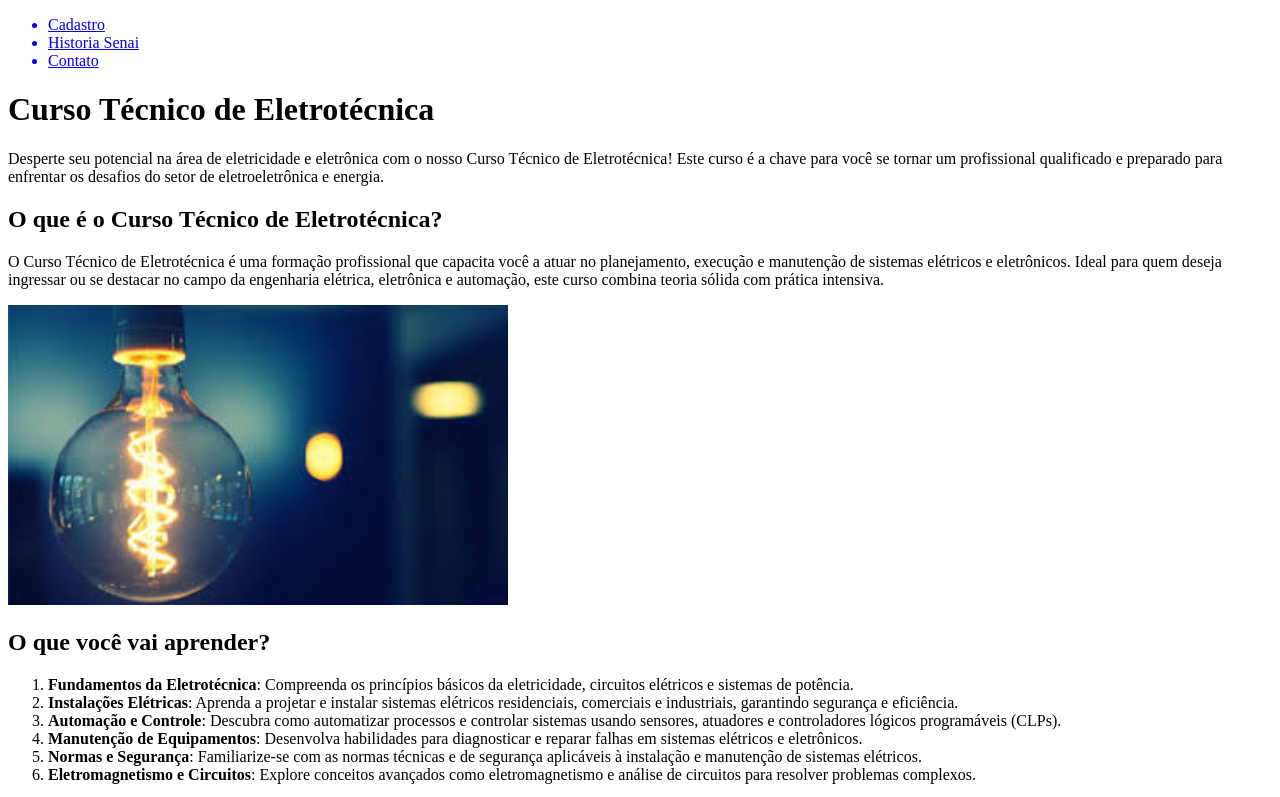
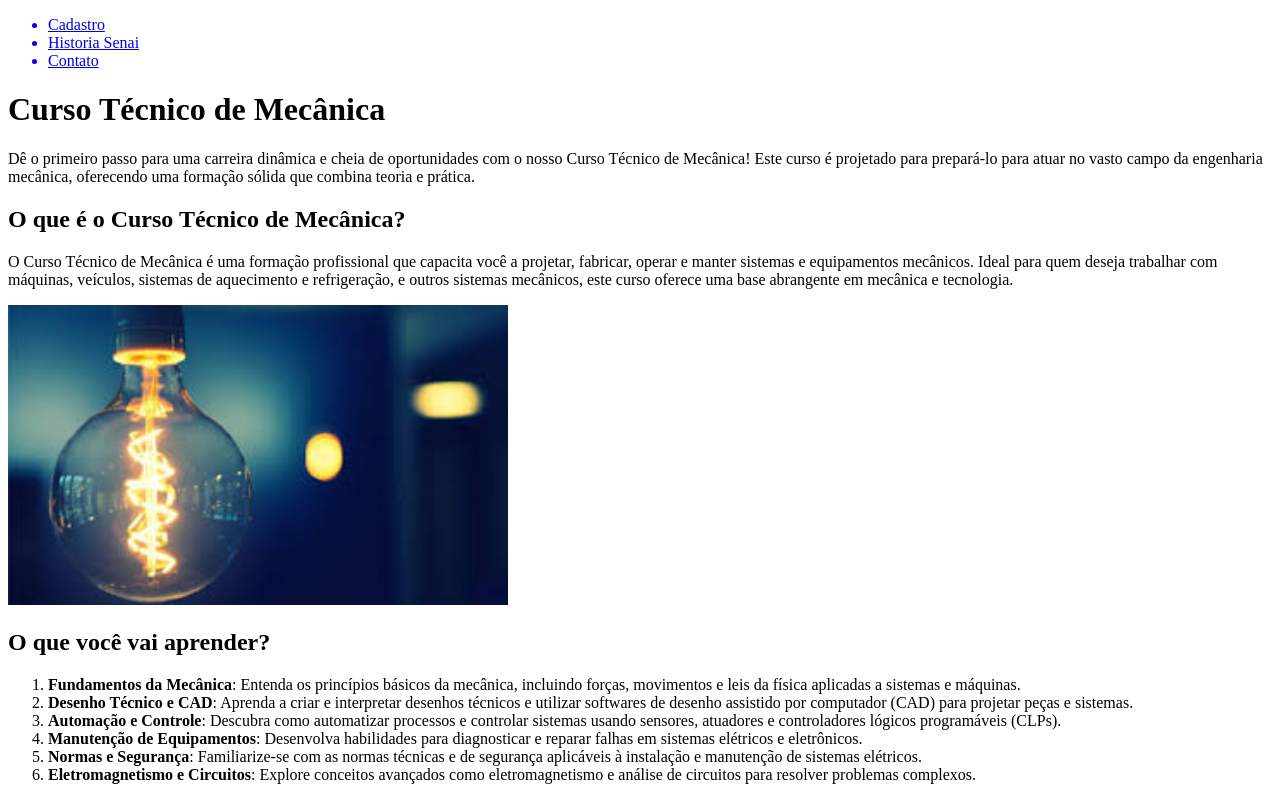
Before and after one commit to joaovwklein/DDS18, a plain HTML site: page sa01/mecanica.html in a window 1280 px wide. Shown: the top 797 px of the page. Drawn offline with Linux system fonts and the light colour scheme.

Commit message:
JavaScript

```diff
--- a/sa01/mecanica.html
+++ b/sa01/mecanica.html
@@ -17,15 +17,15 @@
     </div>
 
     <div class="conteudo">
-        <h1>Curso Técnico de Eletrotécnica</h1>
-        <p>Desperte seu potencial na área de eletricidade e eletrônica com o nosso Curso Técnico de Eletrotécnica! Este curso é a chave para você se tornar um profissional qualificado e preparado para enfrentar os desafios do setor de eletroeletrônica e energia.</p>
-        <h2>O que é o Curso Técnico de Eletrotécnica?</h2>
-        <p>O Curso Técnico de Eletrotécnica é uma formação profissional que capacita você a atuar no planejamento, execução e manutenção de sistemas elétricos e eletrônicos. Ideal para quem deseja ingressar ou se destacar no campo da engenharia elétrica, eletrônica e automação, este curso combina teoria sólida com prática intensiva.</p>
+        <h1>Curso Técnico de Mecânica</h1>
+        <p>Dê o primeiro passo para uma carreira dinâmica e cheia de oportunidades com o nosso Curso Técnico de Mecânica! Este curso é projetado para prepará-lo para atuar no vasto campo da engenharia mecânica, oferecendo uma formação sólida que combina teoria e prática.</p>
+        <h2>O que é o Curso Técnico de Mecânica?</h2>
+        <p>O Curso Técnico de Mecânica é uma formação profissional que capacita você a projetar, fabricar, operar e manter sistemas e equipamentos mecânicos. Ideal para quem deseja trabalhar com máquinas, veículos, sistemas de aquecimento e refrigeração, e outros sistemas mecânicos, este curso oferece uma base abrangente em mecânica e tecnologia.</p>
         <img src="imagens/eletrica.jfif" alt="Imagem lampada" width="500" height="300">
         <h2>O que você vai aprender?</h2>
         <ol>
-            <li><b>Fundamentos da Eletrotécnica</b>: Compreenda os princípios básicos da eletricidade, circuitos elétricos e sistemas de potência.</li>
-            <li><b>Instalações Elétricas</b>: Aprenda a projetar e instalar sistemas elétricos residenciais, comerciais e industriais, garantindo segurança e eficiência.</li>
+            <li><b>Fundamentos da Mecânica</b>: Entenda os princípios básicos da mecânica, incluindo forças, movimentos e leis da física aplicadas a sistemas e máquinas.</li>
+            <li><b>Desenho Técnico e CAD</b>: Aprenda a criar e interpretar desenhos técnicos e utilizar softwares de desenho assistido por computador (CAD) para projetar peças e sistemas.</li>
             <li><b>Automação e Controle</b>: Descubra como automatizar processos e controlar sistemas usando sensores, atuadores e controladores lógicos programáveis (CLPs).</li>
             <li><b>Manutenção de Equipamentos</b>: Desenvolva habilidades para diagnosticar e reparar falhas em sistemas elétricos e eletrônicos.</li>
             <li><b>Normas e Segurança</b>: Familiarize-se com as normas técnicas e de segurança aplicáveis à instalação e manutenção de sistemas elétricos.</li>
```
Also changed, not shown: aula09JS/index.html (added, +14 -0 lines), aula09JS/script.js (added, +129 -0 lines).
